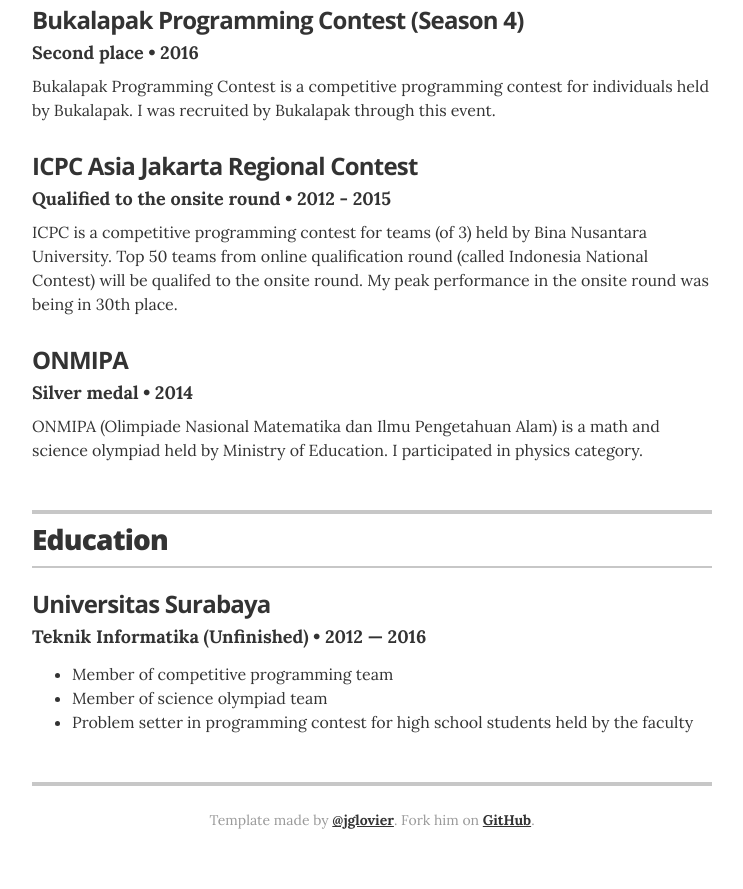
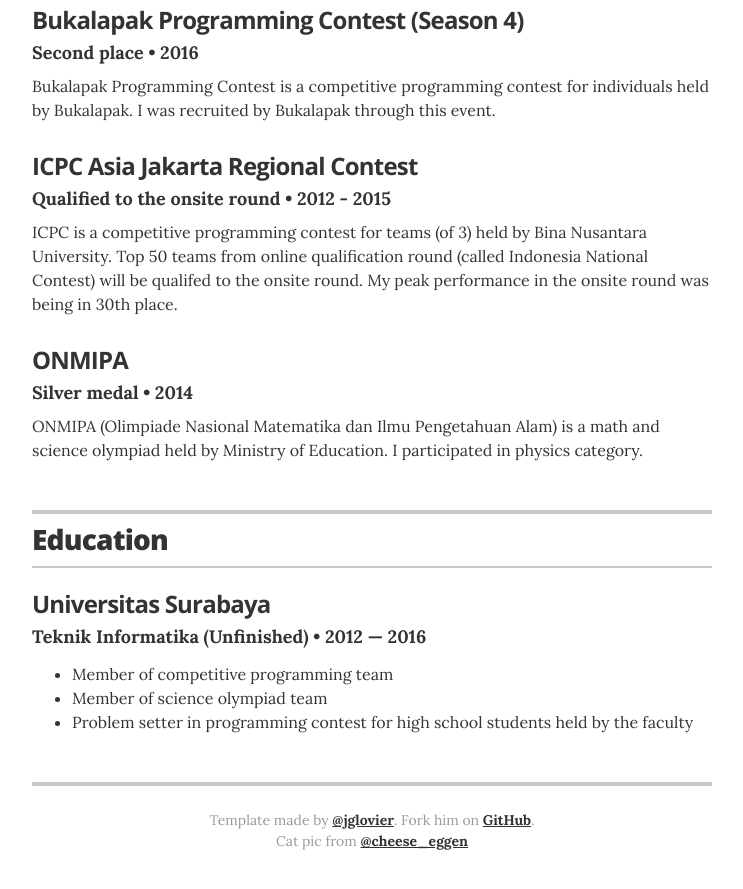
Before and after one commit to jglovier/resume-template, a Jekyll site: the page built from index.html, in a window 1280 px wide and 900 px high, scrolled down 2476 px. Shown: the top 889 px of the window, without its empty margins (268-1011 px from the left). Built offline with Jekyll 4.4.1, drawn with Linux system fonts in a browser that asks for light colours.

Commit message:
Add credit to cat pic

```diff
--- a/_layouts/resume.html
+++ b/_layouts/resume.html
@@ -172,6 +172,7 @@
 
       <footer class="page-footer">
         <p class="footer-line">Template made by <a href="http://twitter.com/jglovier">@jglovier</a>. Fork him on <a href="https://github.com/jglovier/resume-template">GitHub</a>.</p>
+        <p class="footer-line"> Cat pic from <a href="https://www.instagram.com/cheese_eggen/">@cheese_eggen</a></p>
       </footer>
 
     </div>
```
